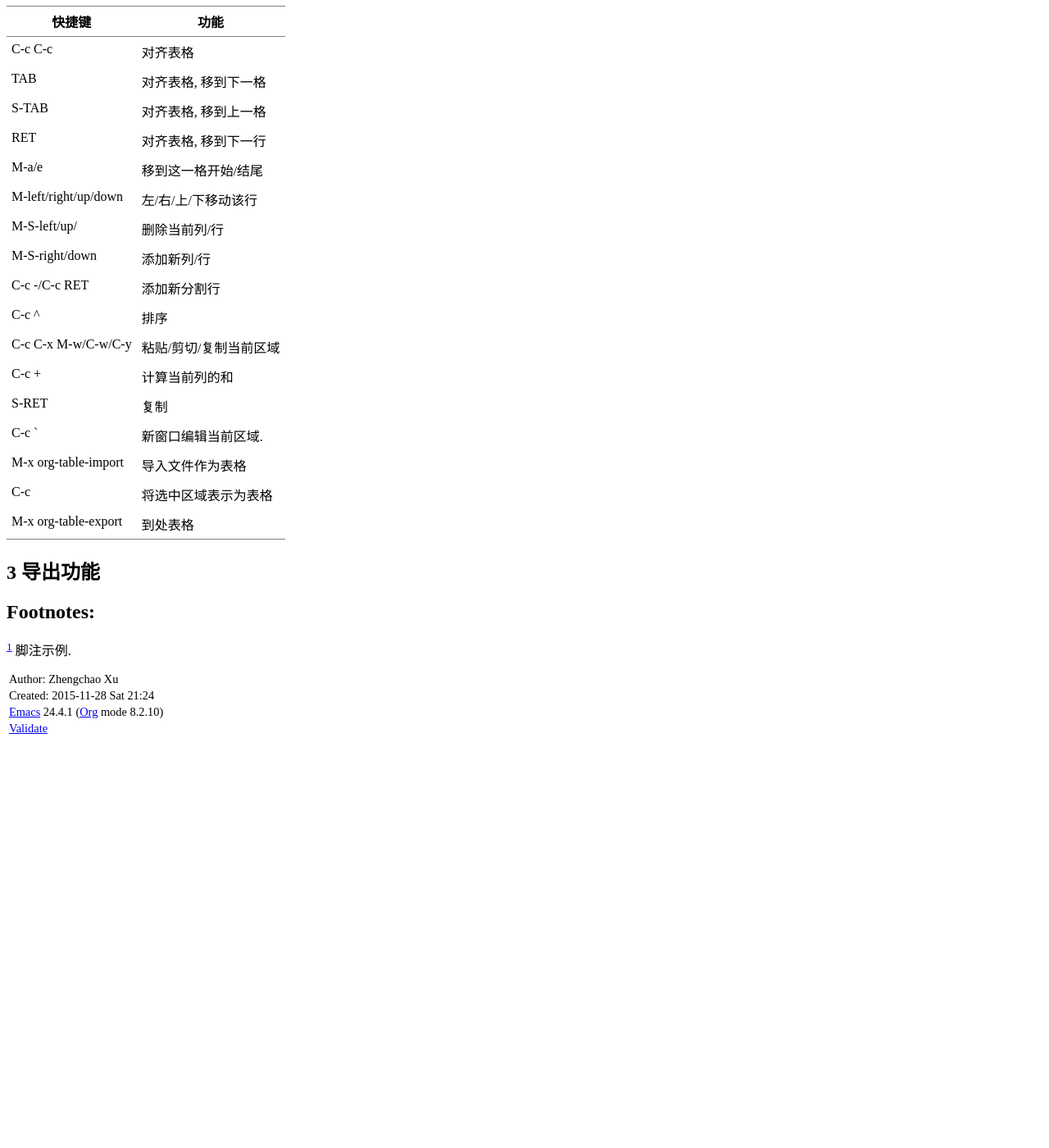
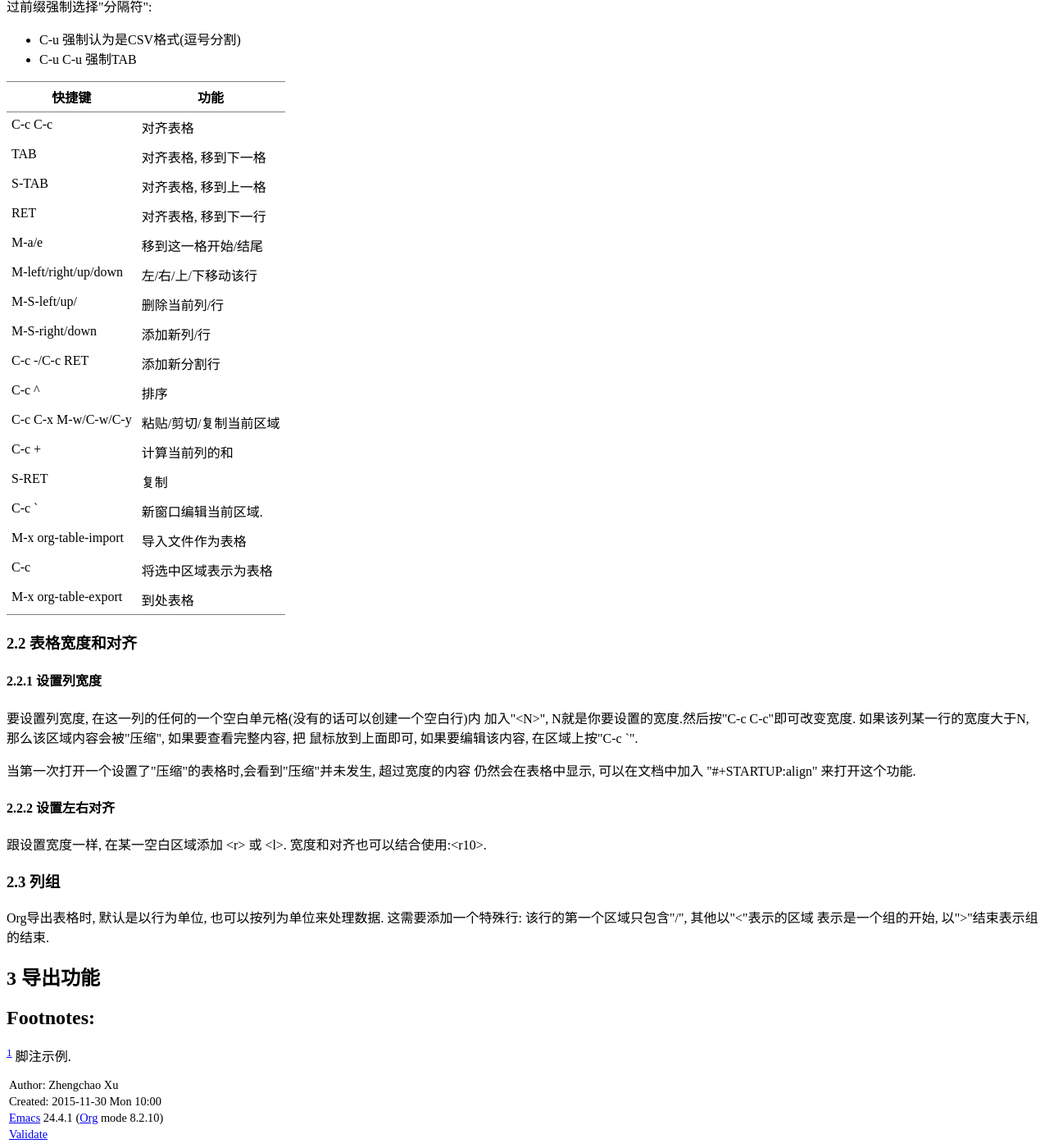
Before and after one commit to byrlx/byrlx.github.io, a Jekyll site: the page _posts/2088-02-06-org-mode-manual-note.html, which Jekyll copies as it is, in a window 1280 px wide and 1400 px high, scrolled down 3763 px. Shown: the whole window at 82% size. Built offline with Jekyll 4.4.1, drawn with Linux system fonts in a browser that asks for light colours; Markdown is read by kramdown in place of the engine named in the settings; before the commit the page ends 4668 px from its top, so only the background shows below that; some of the changed text lies outside the part shown.

Commit message:
update org

```diff
--- a/_posts/2088-02-06-org-mode-manual-note.html
+++ b/_posts/2088-02-06-org-mode-manual-note.html
@@ -4,7 +4,7 @@
 <html xmlns="http://www.w3.org/1999/xhtml" lang="en" xml:lang="en">
 <head>
 <title>Org mode 官方文档阅读笔记</title>
-<!-- 2015-11-28 Sat 21:24 -->
+<!-- 2015-11-30 Mon 10:00 -->
 <meta  http-equiv="Content-Type" content="text/html;charset=utf-8" />
 <meta  name="generator" content="Org-mode" />
 <meta  name="author" content="Zhengchao Xu" />
@@ -163,6 +163,13 @@
 <li><a href="#sec-2">2. 表格</a>
 <ul>
 <li><a href="#sec-2-1">2.1. 表格快捷键</a></li>
+<li><a href="#sec-2-2">2.2. 表格宽度和对齐</a>
+<ul>
+<li><a href="#sec-2-2-1">2.2.1. 设置列宽度</a></li>
+<li><a href="#sec-2-2-2">2.2.2. 设置左右对齐</a></li>
+</ul>
+</li>
+<li><a href="#sec-2-3">2.3. 列组</a></li>
 </ul>
 </li>
 <li><a href="#sec-3">3. 导出功能</a></li>
@@ -170,7 +177,7 @@
 </div>
 </div>
 <p>
-based on Org version 8.2.10 (release<sub>8</sub>.2.10-41-g42228a). Emacs version 24.4.1
+based on Org version 8.2.10 (release_8.2.10-41-g42228a). Emacs version 24.4.1
 </p>
 
 <div id="outline-container-sec-1" class="outline-2">
@@ -722,6 +729,45 @@
 </table>
 </div>
 </div>
+
+<div id="outline-container-sec-2-2" class="outline-3">
+<h3 id="sec-2-2"><span class="section-number-3">2.2</span> 表格宽度和对齐</h3>
+<div class="outline-text-3" id="text-2-2">
+</div><div id="outline-container-sec-2-2-1" class="outline-4">
+<h4 id="sec-2-2-1"><span class="section-number-4">2.2.1</span> 设置列宽度</h4>
+<div class="outline-text-4" id="text-2-2-1">
+<p>
+要设置列宽度, 在这一列的任何的一个空白单元格(没有的话可以创建一个空白行)内
+加入"&lt;N&gt;", N就是你要设置的宽度.然后按"C-c C-c"即可改变宽度.
+如果该列某一行的宽度大于N, 那么该区域内容会被"压缩", 如果要查看完整内容, 把
+鼠标放到上面即可, 如果要编辑该内容, 在区域上按"C-c `".
+</p>
+
+<p>
+当第一次打开一个设置了"压缩"的表格时,会看到"压缩"并未发生, 超过宽度的内容
+仍然会在表格中显示, 可以在文档中加入 "#+STARTUP:align" 来打开这个功能.
+</p>
+</div>
+</div>
+<div id="outline-container-sec-2-2-2" class="outline-4">
+<h4 id="sec-2-2-2"><span class="section-number-4">2.2.2</span> 设置左右对齐</h4>
+<div class="outline-text-4" id="text-2-2-2">
+<p>
+跟设置宽度一样, 在某一空白区域添加 &lt;r&gt; 或 &lt;l&gt;. 宽度和对齐也可以结合使用:&lt;r10&gt;.
+</p>
+</div>
+</div>
+</div>
+<div id="outline-container-sec-2-3" class="outline-3">
+<h3 id="sec-2-3"><span class="section-number-3">2.3</span> 列组</h3>
+<div class="outline-text-3" id="text-2-3">
+<p>
+Org导出表格时, 默认是以行为单位, 也可以按列为单位来处理数据.
+这需要添加一个特殊行: 该行的第一个区域只包含"/", 其他以"&lt;"表示的区域
+表示是一个组的开始, 以"&gt;"结束表示组的结束.
+</p>
+</div>
+</div>
 </div>
 
 <div id="outline-container-sec-3" class="outline-2">
@@ -740,7 +786,7 @@
 </div></div>
 <div id="postamble" class="status">
 <p class="author">Author: Zhengchao Xu</p>
-<p class="date">Created: 2015-11-28 Sat 21:24</p>
+<p class="date">Created: 2015-11-30 Mon 10:00</p>
 <p class="creator"><a href="http://www.gnu.org/software/emacs/">Emacs</a> 24.4.1 (<a href="http://orgmode.org">Org</a> mode 8.2.10)</p>
 <p class="validation"><a href="http://validator.w3.org/check?uri=referer">Validate</a></p>
 </div>
```
Also changed, not shown: 2088-02-06-org-mode-manual-note.org (+49 -33 lines).
